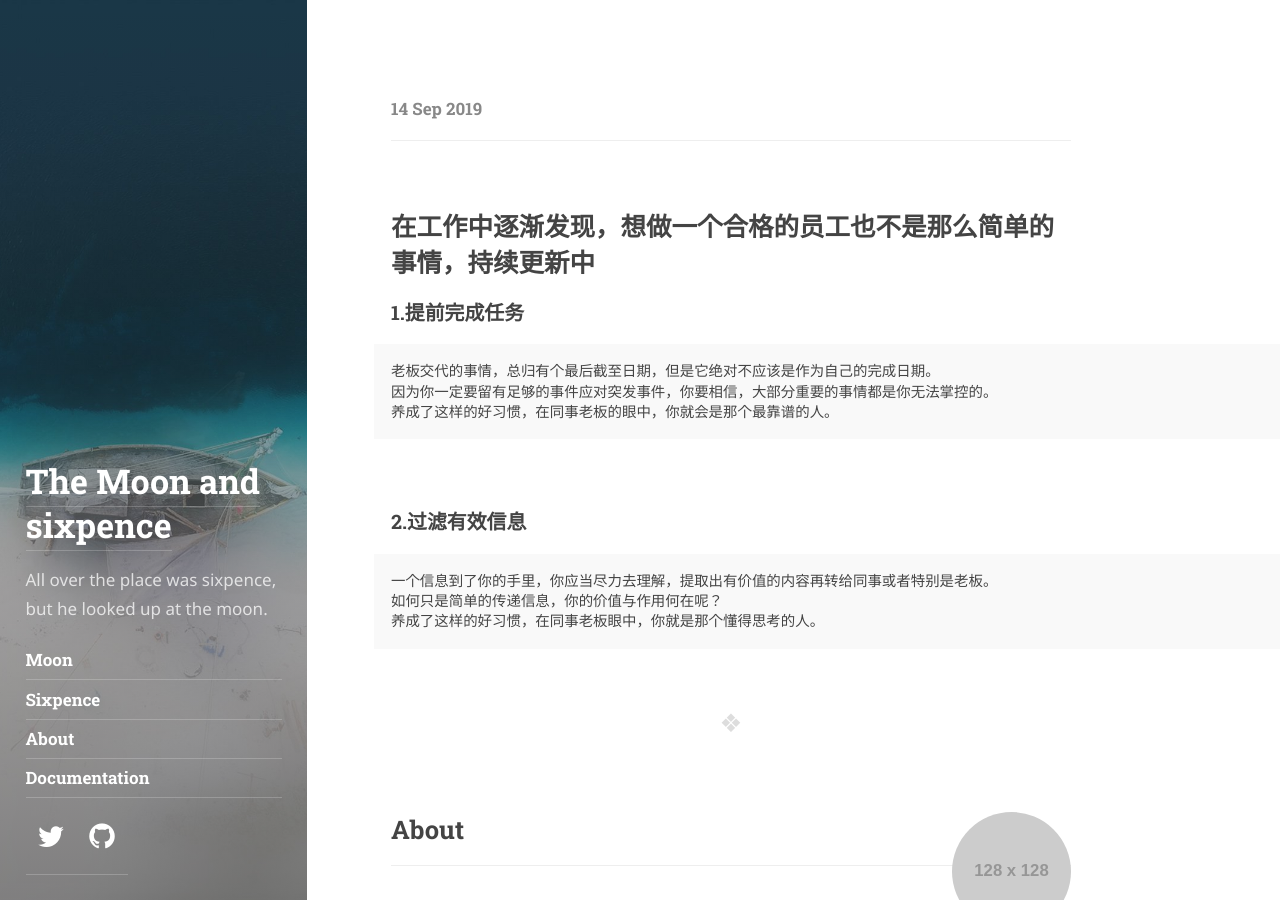
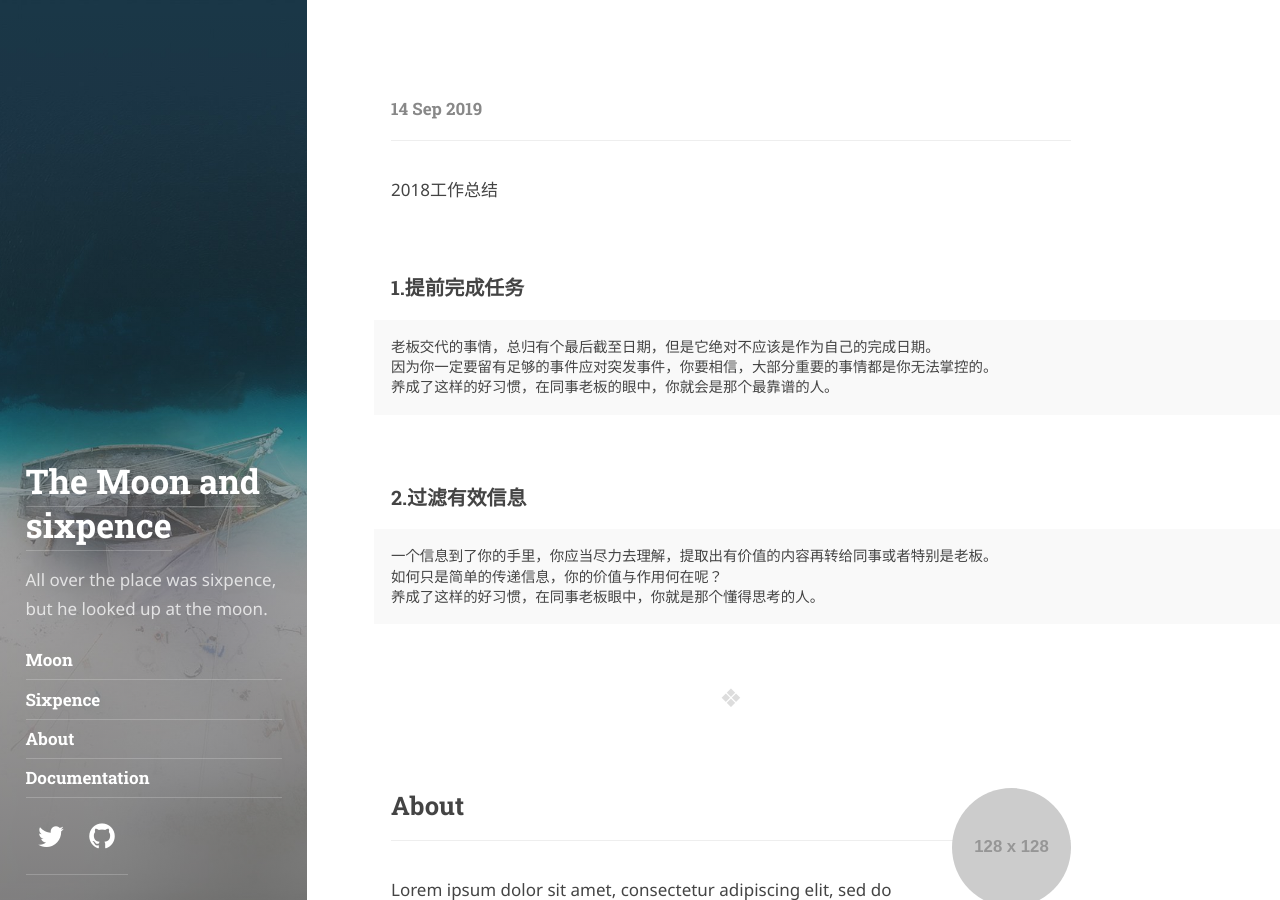
Before and after one commit to FunkyEric/FunkyEric.github.io, a Jekyll site: the page built from _posts/2019-02-11-工作中的两点基本原则.md, in a window 1280 px wide and 900 px high. Built offline with Jekyll 4.4.1, drawn with Linux system fonts in a browser that asks for light colours; some web fonts are replaced; our own code applies the rules of GitHub Pages for plain Markdown files.

Commit message:
change article

```diff
--- a/_posts/2019-02-11-工作中的两点基本原则.md
+++ b/_posts/2019-02-11-工作中的两点基本原则.md
@@ -3,10 +3,10 @@
 title: "工作中的基本原则"
 author: Eric
 categories:[ Jekyll, tutorial ]
-image: https://wx1.sinaimg.cn/mw690/007m4eEbgy1g02oyoio0pj31hc0u0145.jpg
+description: > 在工作中逐渐发现，想做一个合格的员工也不是那么简单的事情，持续更新
 ---
 
-## 在工作中逐渐发现，想做一个合格的员工也不是那么简单的事情，持续更新中
+2018工作总结
 
 ### 1.提前完成任务
 	老板交代的事情，总归有个最后截至日期，但是它绝对不应该是作为自己的完成日期。
```
